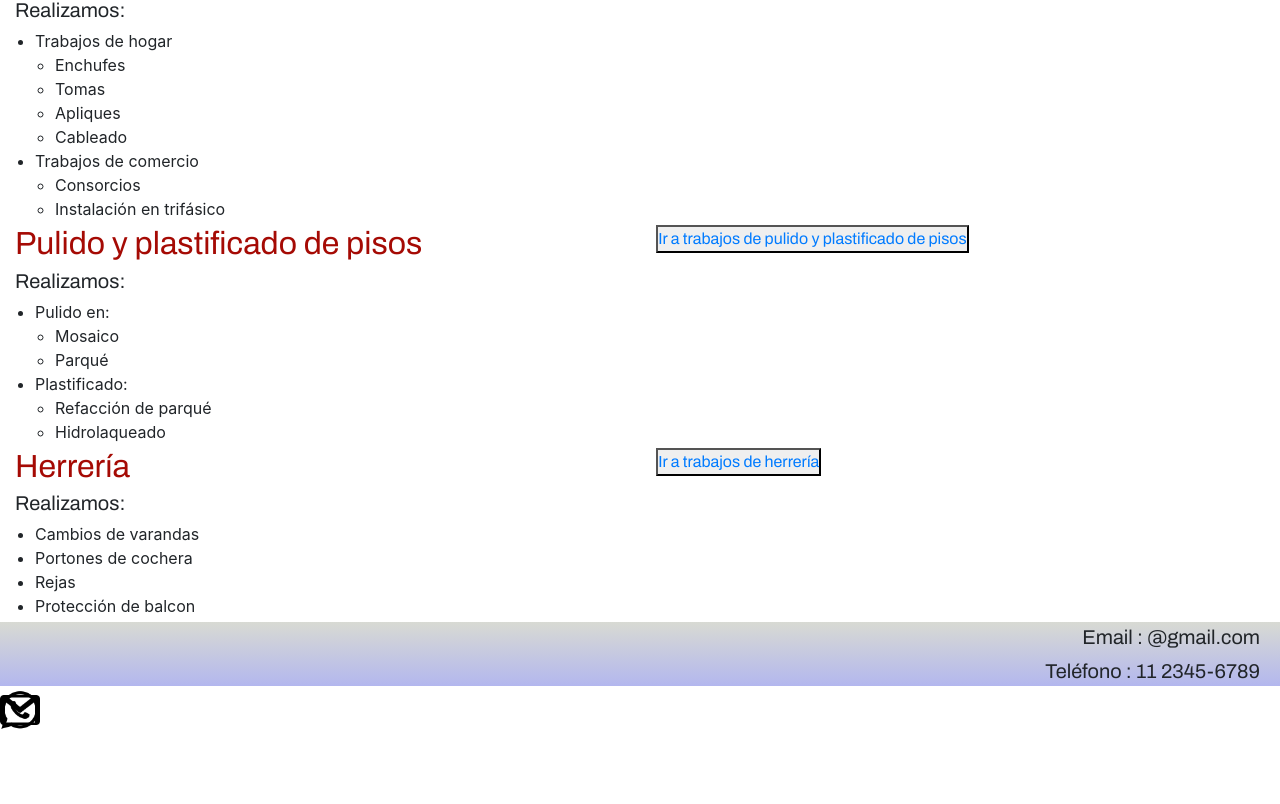
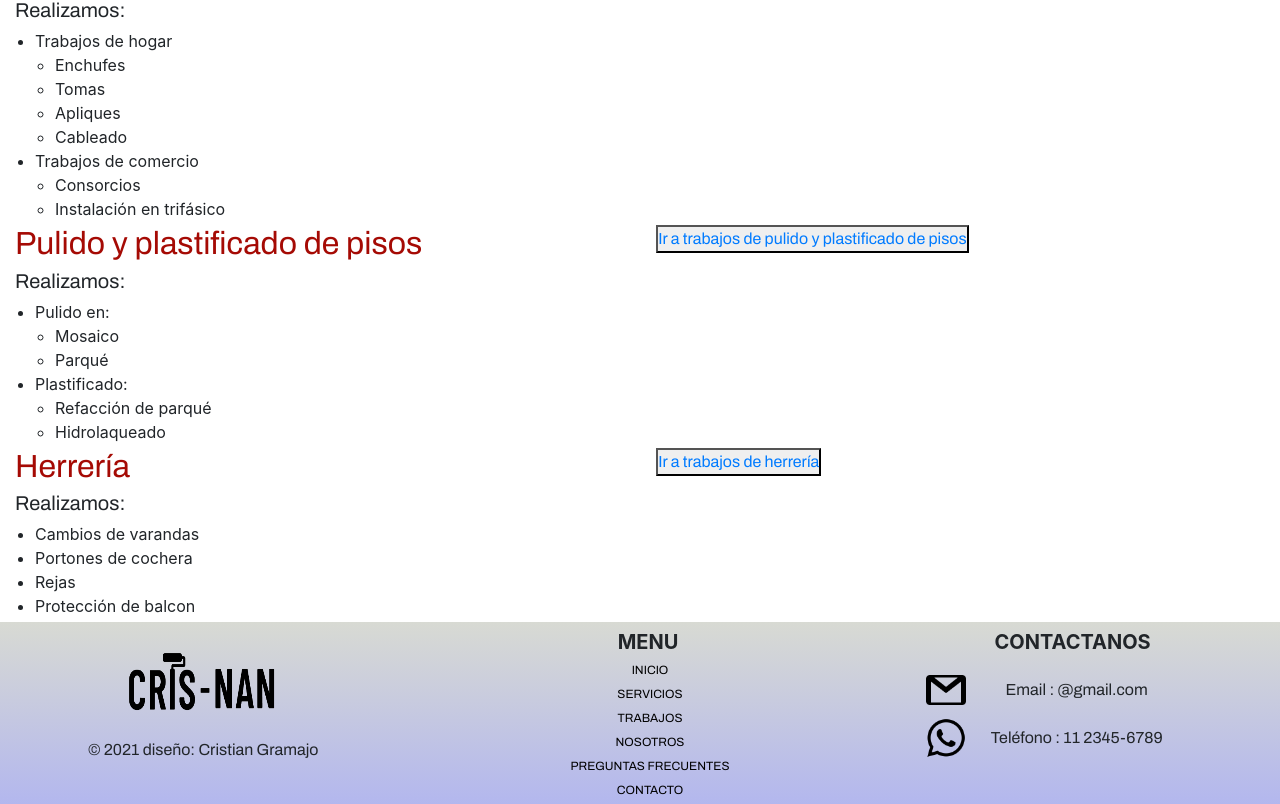
Before and after one commit to CristianG22/WebCrisNan, a website: page pages/servicios.html in a window 1280 px wide. Shown: the part 1664-2468 px from the top of the page. Before the commit the page ends 2394 px from the top, so only its background shows below. Drawn offline with nearby package versions, Linux system fonts and the light colour scheme; a web font is replaced by a local one.

Commit message:
se realizo el footer

```diff
--- a/css/general.css
+++ b/css/general.css
@@ -5,6 +5,8 @@
 }
 header , body , main , footer{
     width: 100%;
+    height: 100%;
+
 }
 
 header {
@@ -18,13 +20,8 @@ header {
 footer {
     height: 100%;
     background-image: linear-gradient(to top, rgb(179, 183, 238), rgb(216, 218, 211));
-    position: relative;
 }
 
-footer p {
-    text-align: end;
-    margin-right: 5rem;
-}
 
 h1{
     font-size: 10rem;
@@ -54,6 +51,7 @@ a {
     text-decoration: none;
 }
 
+/* Styles header */
 .navegador__opciones {
     list-style-type: none;
     display: flex;
@@ -77,25 +75,85 @@ a {
 }
 
 .imagenLogo {
-
     top: 2rem;
     height: 40px;
     width: 100px;
     position: absolute;
 }
+/* Fin de styles header*/
 
+/* Styles footer*/
+.piePagina {
+    text-align: center;
+}
+
+.piePagina__decoracion img {
+    margin-top: 6rem;
+    height: 18rem;
+    width: 40rem;
+}
+
+.piePagina__decoracion p {
+    font-size: 4rem;
+    margin-top: 5rem;
+
+}
+h5 {
+    font-size: 5rem;
+    font-weight: bold;
+    position: relative;
+    margin-top: 2rem;
+}
+
+.piePagina__menu h5 {
+    left: 2rem;
+}
+.piePagina__menu ul {
+    list-style-type: none;
+}
+
+.piePagina__menu ul li a {
+    font-size: 3rem;
+    color: black;
+}
+
+.piePagina__menu ul li a:hover {
+    color: white;
+}
+
+.piePagina__contacto {
+    text-align: center;
+}
+
+.piePagina__contacto p {
+    font-size: 4rem;
+    margin-top: 6rem;
+}
+
+.piePagina__contacto h5 {
+    right: 1rem;
+}
 .logoGmail {
     height: 10rem;
     position: absolute;
+    left: 17rem;
+    top: 12rem;
 }
 
 .logoWsp {
     height: 10rem;
     position: absolute;
+    left: 17rem;
+    top: 24rem;
 }
 
+
+/*
 .navbar-collapse {
     width: 100%;
     height: 15rem;
     background-image: linear-gradient(to bottom, rgb(179, 183, 238), rgb(216, 218, 211));
 }
+
+parte bootstrap de nav
+*/
--- a/pages/servicios.html
+++ b/pages/servicios.html
@@ -20,20 +20,20 @@
     <header>
 
 
-        <!--
+
             <a href="../index.html"><img class="imagenLogo" src="../images/general/logo.png" alt="imagenLogo"></a>
         <nav class="navegador">
             <ul class="navegador__opciones">
-                <li> <a href="../index.html">Inicio</a> </li>
-                <li> <a href="servicios.html">Servicios</a> </li>
-                <li> <a href="trabajos.html">Trabajos</a> </li>
-                <li> <a href="nosotros.html">Nosotros</a> </li>
-                <li> <a href="preguntas.html">Preguntas Frecuentes</a> </li>
-                <li> <a href="contacto.html">Contacto</a> </li>
+                <li> <a href="../index.html">INICIO</a> </li>
+                <li> <a href="servicios.html">SERVICIOS</a> </li>
+                <li> <a href="trabajos.html">TRABAJOS</a> </li>
+                <li> <a href="nosotros.html">NOSOTROS</a> </li>
+                <li> <a href="preguntas.html">PREGUNTAS FRECUENTES</a> </li>
+                <li> <a href="contacto.html">CONTACTO</a> </li>
             </ul>
         </nav>
-        -->
 
+        <!--
         <nav class="navbar navbar-expand-lg navbar-light bg-light">
 
             <button class="navbar-toggler" type="button" data-toggle="collapse" data-target="#navbarTogglerDemo02" aria-controls="navbarTogglerDemo02" aria-expanded="false" aria-label="Toggle navigation">
@@ -51,7 +51,7 @@
                     <li> <a href="contacto.html">Contacto</a> </li>
                 </ul>
             </div>
-        </nav>
+        </nav> -->
     </header>
 
     <main>
@@ -308,10 +308,32 @@
     </main>
 
     <footer>
-        <p>Email : @gmail.com</p>
-        <p>Teléfono : 11 2345-6789</p>
-        <img class="logoGmail" src="../images/general/gmail.png" alt="gmailLogo">
-        <img class="logoWsp" src="../images/general/whatsapp.png" alt="wspLogo">
+        <div class="piePagina row" >
+            <div class="piePagina__decoracion col-md-4">
+                <img src="../images/general/logo.png" alt="imagenLogo">
+                <p>© 2021 diseño: Cristian Gramajo</p>
+            </div>
+
+            <div class="piePagina__menu col-md-4">
+                <h5>MENU</h5>
+                <ul class="navegadorPiePagina">
+                    <li> <a href="../index.html">INICIO</a> </li>
+                    <li> <a href="servicios.html">SERVICIOS</a> </li>
+                    <li> <a href="trabajos.html">TRABAJOS</a> </li>
+                    <li> <a href="nosotros.html">NOSOTROS</a> </li>
+                    <li> <a href="preguntas.html">PREGUNTAS FRECUENTES</a> </li>
+                    <li> <a href="contacto.html">CONTACTO</a> </li>
+                </ul>
+            </div>
+
+            <div class="piePagina__contacto col-md-4">
+                <h5>CONTACTANOS</h5>
+                <img class="logoGmail" src="../images/general/gmail.png" alt="gmailLogo">
+                <p>Email : @gmail.com</p>
+                <img class="logoWsp" src="../images/general/whatsapp.png" alt="wspLogo">
+                <p>Teléfono : 11 2345-6789</p>
+            </div>
+        </div>
     </footer>
 
     <script src="https://code.jquery.com/jquery-3.5.1.slim.min.js" integrity="sha384-DfXdz2htPH0lsSSs5nCTpuj/zy4C+OGpamoFVy38MVBnE+IbbVYUew+OrCXaRkfj" crossorigin="anonymous"></script>
```
Also changed, not shown: index.html (+26 -5 lines), pages/contacto.html (+26 -5 lines), pages/nosotros.html (+26 -5 lines), pages/preguntas.html (+26 -5 lines), pages/trabajos.html (+26 -5 lines).
